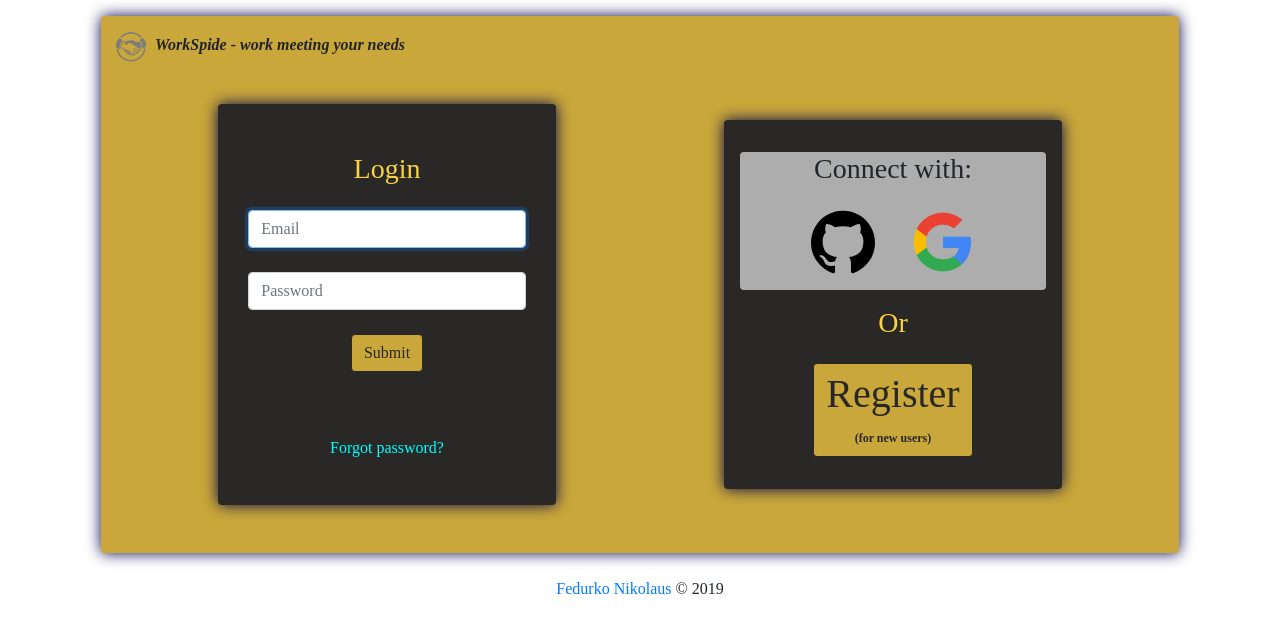
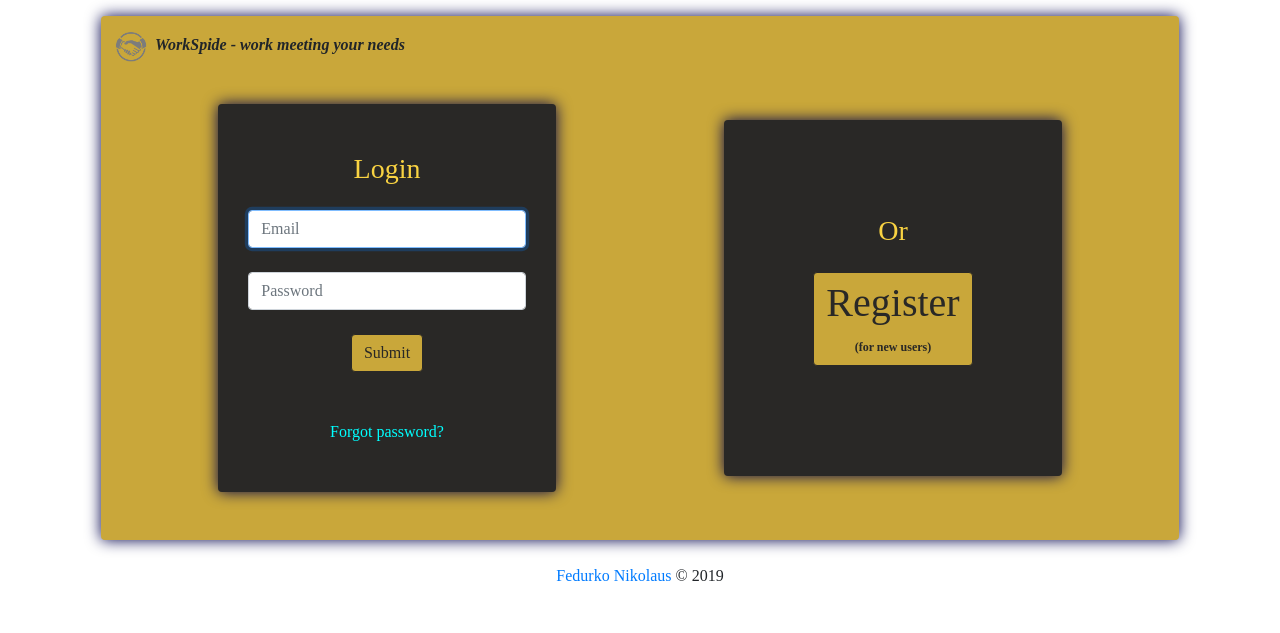
Before and after one commit to B1Z0N/workspide, a Django app: page /signup/login/ in a window 1280 px wide. Shown: the top 633 px of the page. Run offline with Django 3.2, Linux system fonts and the light colour scheme; some libraries are stand-ins or nearby versions.

Commit message:
Commented connect block, and settled position of 'Forgot your password?' link

```diff
--- a/django/main/templates/registration/login.html
+++ b/django/main/templates/registration/login.html
@@ -23,7 +23,7 @@ Login
                 <div class="form-group text-center mt-4 justify-content-around" id="user-data">
                     {{ form.username|add_class:"form-control mt-4"|attr:"placeholder:Email" }}
                     {{ form.password|add_class:"form-control mt-4"|attr:"placeholder:Password" }}
-                    <input value="Submit" type="submit" class="btn btn-primary mt-4 mb-5 significant-button" />
+                    <input value="Submit" type="submit" class="btn btn-primary mt-4 significant-button" />
                     {% if form.errors %}
                     {{ form.non_field_errors }}
                     <ul>
@@ -34,12 +34,14 @@ Login
                     {% endif %}
                 </div>
             </form>
+            <div class="container my-5 mx-auto">
                 <a href="/account/password_reset/" style="color: aqua;">Forgot password?</a>
+            </div>
         </div>
     </div>
     <div class="d-flex flex-wrap align-content-center p-3 second-option my-3 col-lg-4 col-md-12 col-sm-12 col-xs-12 rounded custom-shadowed"
         style="background-color: #292826;">
-        <div class="col-12 m-3 mx-auto rounded connect-options img-link" style="background-color: rgb(173, 173, 173);">
+        <!-- <div class="col-12 m-3 mx-auto rounded connect-options img-link" style="background-color: rgb(173, 173, 173);">
             <h3>Connect with: </h3>
             <a href="#">
                 {% load static %}
@@ -49,7 +51,7 @@ Login
                 {% load static %}
                 <img class="m-3" src='{% static "img/google_logo.png" %}' width=64>
             </a>
-        </div>
+        </div> -->
         <div class="container my-auto">
             <h3 class="significant-info">Or</h3>
         </div>
```
Lines whose indentation alone changed are shown as unchanged.
